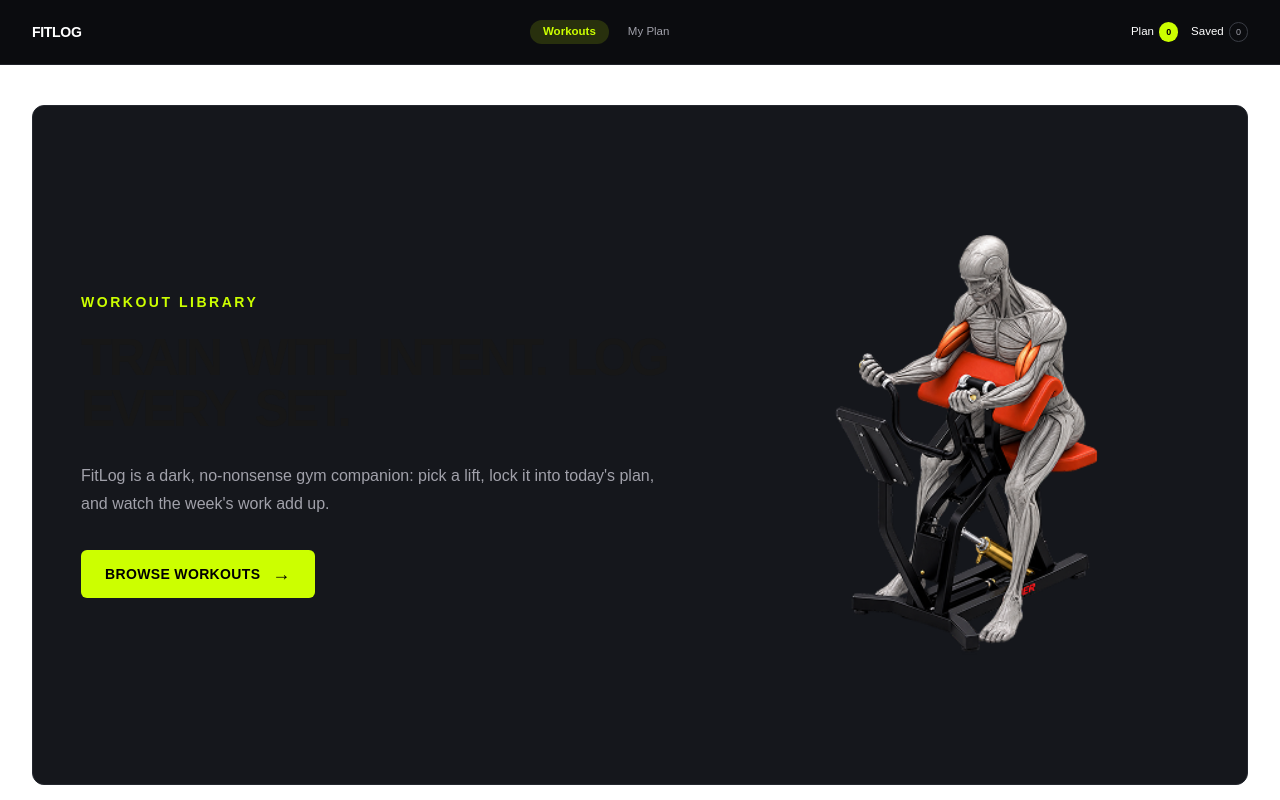
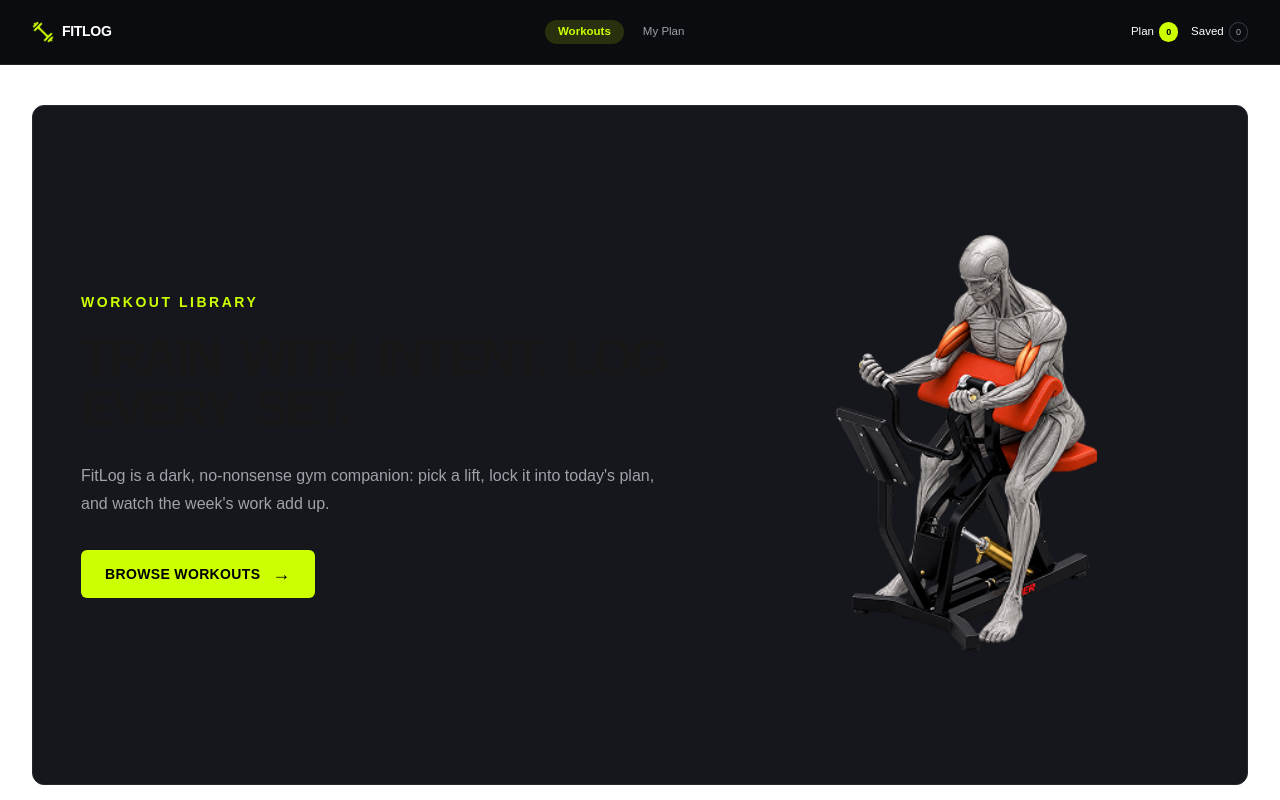
Before and after one commit to tonmoyislam-deventest/fit-log, a Next.js app: page / in a window 1280 px wide. Shown: the top 800 px of the page. Built offline with nearby package versions, Linux system fonts and the light colour scheme; no server answers.

Commit message:
completed

```diff
--- a/components/layout/Logo.jsx
+++ b/components/layout/Logo.jsx
@@ -1,6 +1,16 @@
+import Image from "next/image";
+
 const Logo = () => {
     return (
-    <div className="shrink-0">
+        <div className="flex shrink-0 items-center gap-2">
+            <Image
+                src="/images/logo.png"
+                alt="FitLog Logo"
+                width={22}
+                height={22}
+                className="object-contain"
+            />
+
             <span className="text-[clamp(0.75rem,1.1vw,1rem)] font-bold tracking-tight text-white">
                 FITLOG
             </span>
--- a/components/layout/Navbar.jsx
+++ b/components/layout/Navbar.jsx
@@ -4,7 +4,7 @@ import StatusBadges from "./StatusBadges";
 
 const Navbar = () => {
   return (
-    <header className="w-full border-b border-[#202228] bg-[#0b0c0f]">
+    <header className="w-full border-b border-[#202228] bg-[#0b0c0f] sticky top-0 z-50">
       <nav className="mx-auto flex min-h-[clamp(52px,5vw,68px)] w-full max-w-337.5 items-center justify-between gap-[clamp(6px,1.5vw,32px)] px-[clamp(8px,2.5vw,32px)]">
         <Logo />
 
```
Lines whose indentation alone changed are shown as unchanged.
